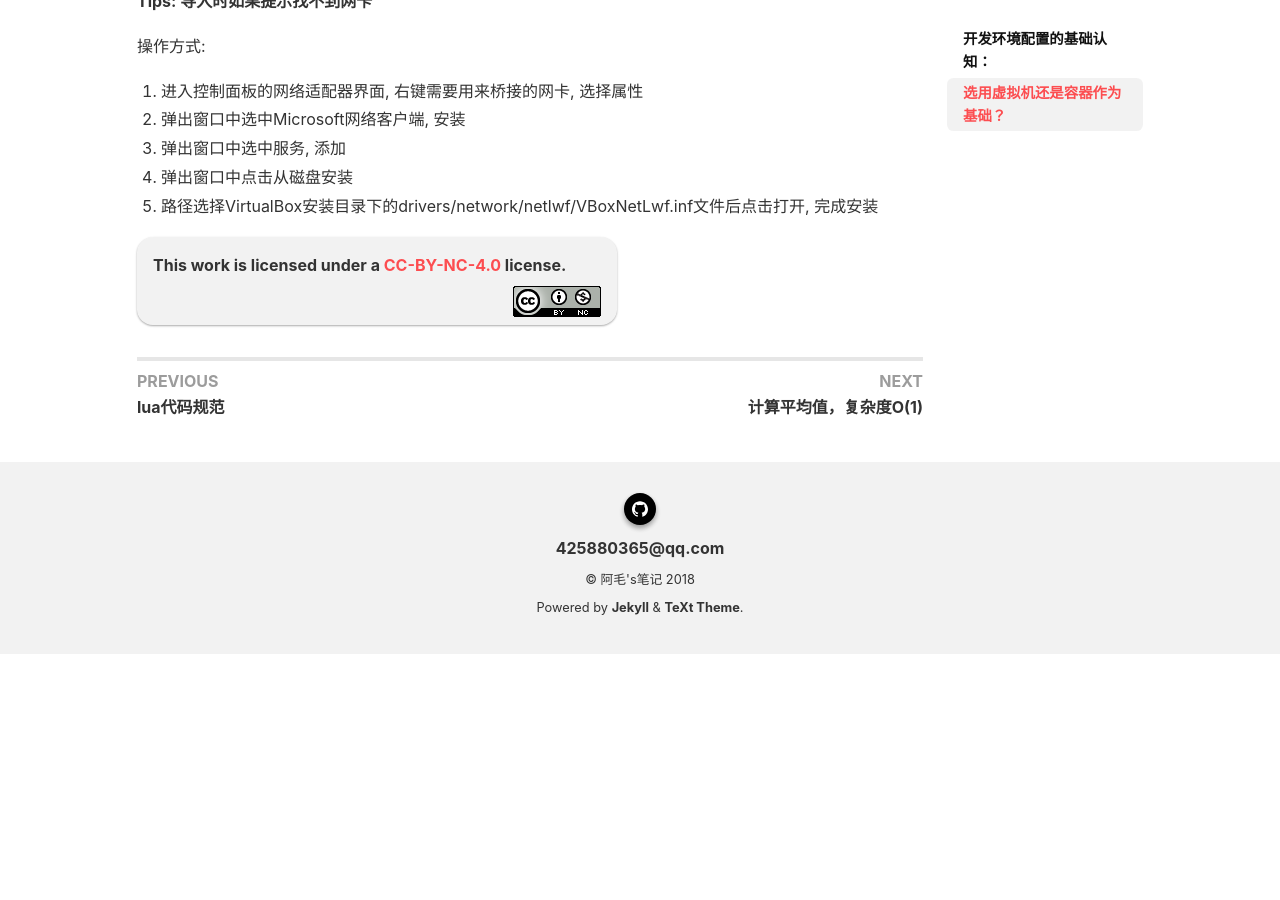
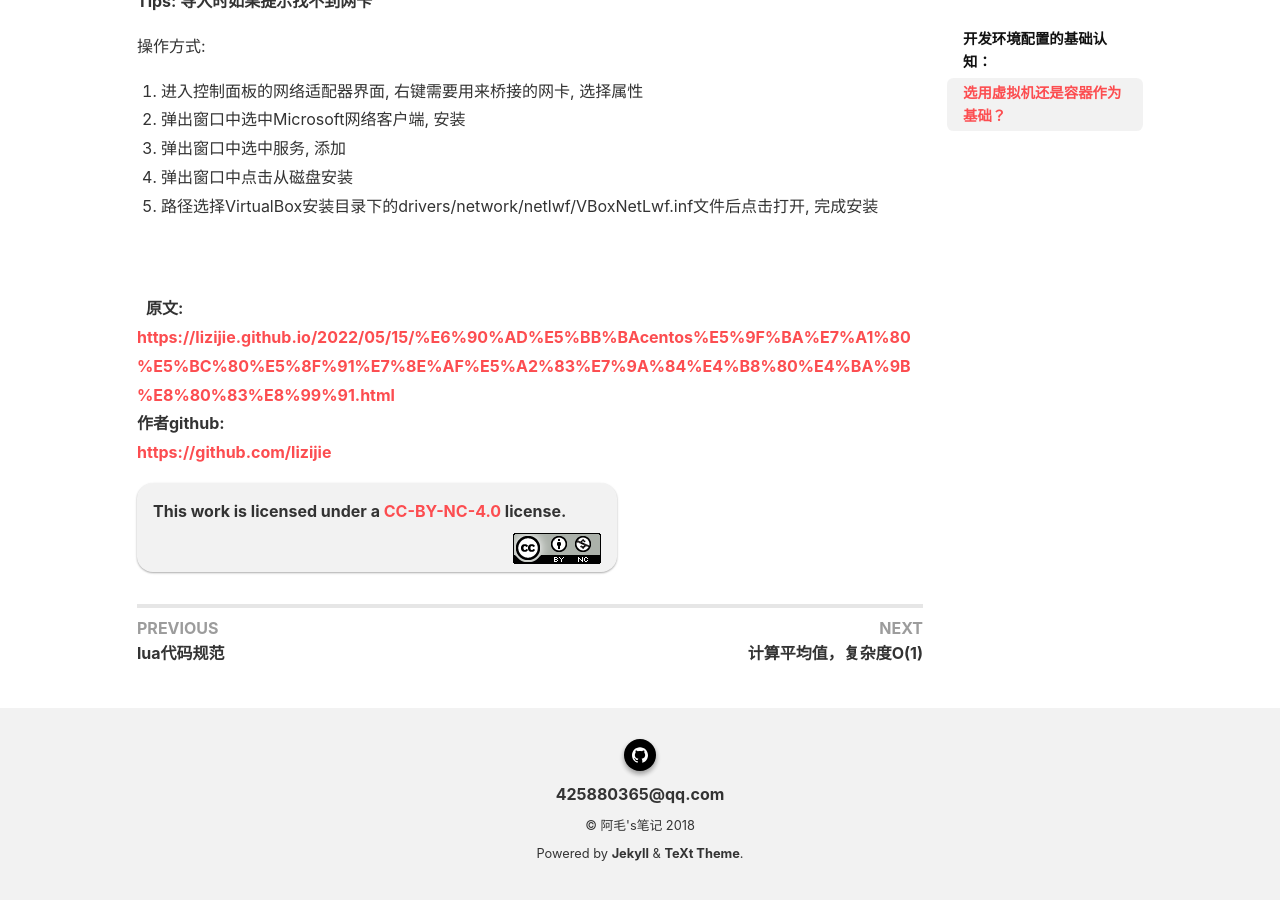
Before and after one commit to lizijie/lizijie.github.io, a Jekyll site: the page built from _posts/2022-05-15-搭建centos基础开发环境的一些考虑.md, in a window 1280 px wide and 900 px high, scrolled down 3271 px. Built offline with Jekyll 4.4.1, drawn with Linux system fonts in a browser that asks for light colours; nearby versions of some CDN libraries; comment, search, counter and statistics services are not loaded; before the commit the page ends 3925 px from its top, so only the background shows below that.

Commit message:
update 搭建centos基础开发环境的一些考虑

```diff
--- a/_posts/2022-05-15-搭建centos基础开发环境的一些考虑.md
+++ b/_posts/2022-05-15-搭建centos基础开发环境的一些考虑.md
@@ -126,3 +126,13 @@ ClientAliveCountMax 720
 3. 弹出窗口中选中服务, 添加
 4. 弹出窗口中点击从磁盘安装
 5. 路径选择VirtualBox安装目录下的drivers/network/netlwf/VBoxNetLwf.inf文件后点击打开, 完成安装
+
+
+<br>
+<br>
+<b>原文:<br>
+<https://lizijie.github.io/2022/05/15/%E6%90%AD%E5%BB%BAcentos%E5%9F%BA%E7%A1%80%E5%BC%80%E5%8F%91%E7%8E%AF%E5%A2%83%E7%9A%84%E4%B8%80%E4%BA%9B%E8%80%83%E8%99%91.html>
+<br>
+作者github:<br>
+<https://github.com/lizijie>
+</b>
```
